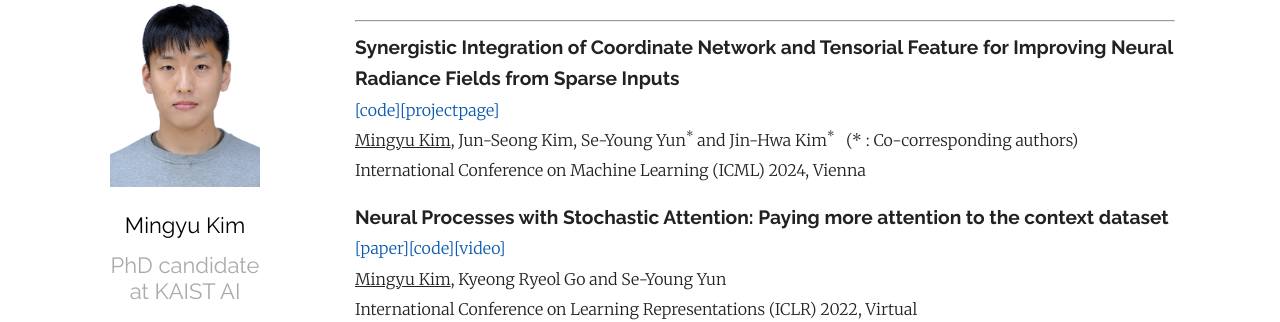
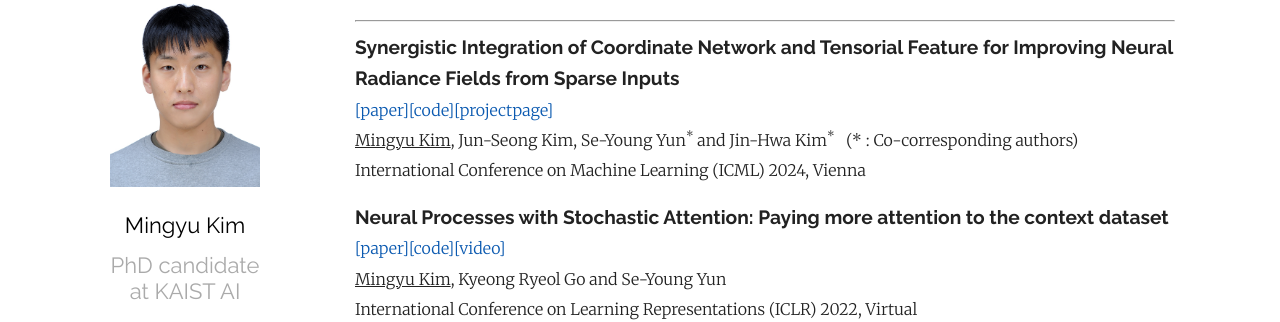
Before and after one commit to MingyuKim87/MingyuKim87.github.io, a Jekyll site: the page built from index.md, in a window 1280 px wide and 900 px high, scrolled down 837 px. Shown: the part 160-482 px from the top of the window. Built offline with Jekyll 4.4.1, drawn with Linux system fonts in a browser that asks for light colours; some web fonts are replaced.

Commit message:
Update index.md

```diff
--- a/index.md
+++ b/index.md
@@ -42,7 +42,7 @@ Email : callingu [at] kaist.ac.kr
 <hr>
 
 **<span style="font-family:Raleway; font-size:1.2em;"> Synergistic Integration of Coordinate Network and Tensorial Feature for Improving Neural Radiance Fields from Sparse Inputs </span>**
-[[code]][synergynerf_code][[projectpage]][synergynerf_project]
+[[paper]][synergynerf][[code]][synergynerf_code][[projectpage]][synergynerf_project]
 <U>Mingyu Kim</U>, Jun-Seong Kim, Se-Young Yun<sup>&#42;</sup> and Jin-Hwa Kim<sup>&#42;</sup> &nbsp; (&#42; : Co-corresponding authors)
 International Conference on Machine Learning (ICML) 2024, Vienna
 
```
Also changed, not shown: other parts of index.md (+1 -0 lines).
